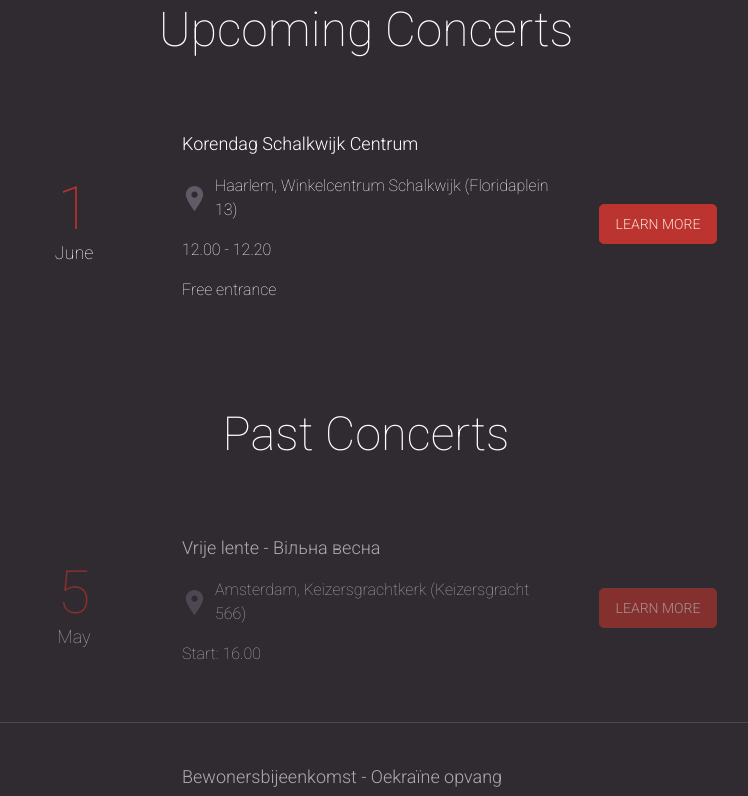
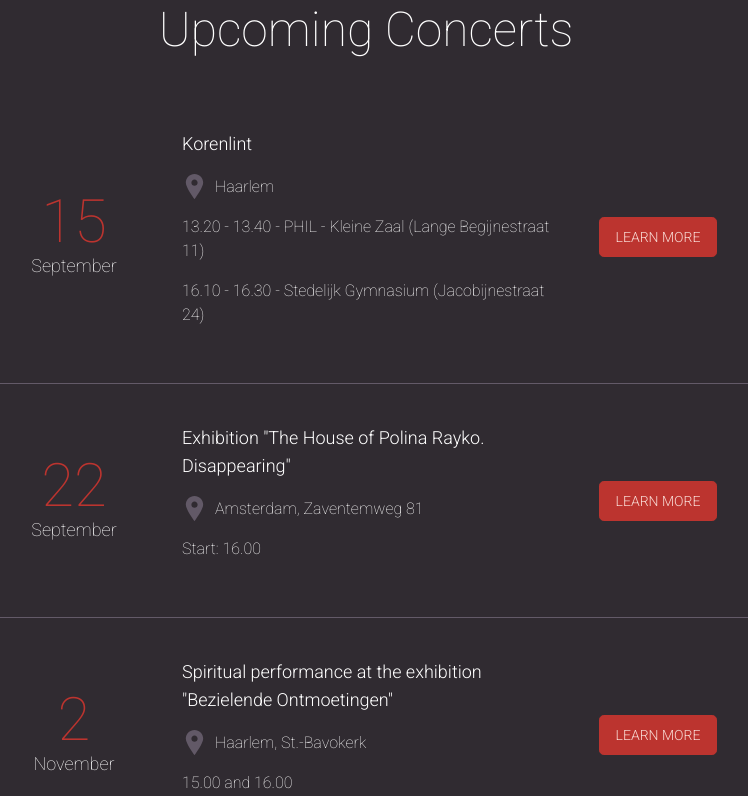
Before and after one commit to lkononenko/makivka-website, a Next.js app: page / in a window 1280 px wide. Shown: the part 940-1736 px from the top of the page, without its empty margins (274-1022 px from the left). Built offline with nearby package versions, Linux system fonts and the light colour scheme.

Commit message:
content: add new concerts

```diff
--- a/package.json
+++ b/package.json
@@ -26,5 +26,6 @@
   },
   "devDependencies": {
     "daisyui": "^3.5.1"
-  }
+  },
+  "packageManager": "pnpm@8.15.8+sha512.d1a029e1a447ad90bc96cd58b0fad486d2993d531856396f7babf2d83eb1823bb83c5a3d0fc18f675b2d10321d49eb161fece36fe8134aa5823ecd215feed392"
 }
--- a/src/app/page.tsx
+++ b/src/app/page.tsx
@@ -9,13 +9,31 @@ import { PastConcerts } from './partials/PastConcerts/PastConcerts'
 
 const upcomingConcerts = [
   {
-    date: '1',
-    month: 'June',
-    title: 'Korendag Schalkwijk Centrum',
-    location: 'Haarlem, Winkelcentrum Schalkwijk (Floridaplein 13)',
-    time: '12.00 - 12.20',
-    desc: 'Free entrance',
-    infoLink: 'https://centrumschalkwijk.nl/evenementen/korendag/'
+    date: '15',
+    month: 'September',
+    title: 'Korenlint',
+    location: 'Haarlem',
+    time: '13.20 - 13.40 - PHIL - Kleine Zaal (Lange Begijnestraat 11)',
+    desc: '16.10 - 16.30 - Stedelijk Gymnasium (Jacobijnestraat 24)',
+    infoLink: 'https://www.korenlint.nl/profiel/makivka'
+  },
+  {
+    date: '22',
+    month: 'September',
+    title: 'Exhibition "The House of Polina Rayko. Disappearing"',
+    location: 'Amsterdam, Zaventemweg 81',
+    time: 'Start: 16.00',
+    desc: '',
+    infoLink: 'https://www.instagram.com/p/C-c7IddM3O9/?igsh=MXdzY3JseHJ0NmxsMg=='
+  },
+  {
+    date: '2',
+    month: 'November',
+    title: 'Spiritual performance at the exhibition "Bezielende Ontmoetingen"',
+    location: 'Haarlem, St.-Bavokerk',
+    time: '15.00 and 16.00',
+    desc: '',
+    infoLink: 'https://www.matthijs-wils.nl'
   },
 ];
 
--- a/src/app/partials/PastConcerts/PastConcerts.tsx
+++ b/src/app/partials/PastConcerts/PastConcerts.tsx
@@ -4,6 +4,15 @@ import { AgendaItem, IAgendaItem } from '@/app/components/AgendaItem/AgendaItem'
 import React, { FC } from 'react';
 
 const pastConcerts = [
+  {
+    date: '1',
+    month: 'June',
+    title: 'Korendag Schalkwijk Centrum',
+    location: 'Haarlem, Winkelcentrum Schalkwijk (Floridaplein 13)',
+    time: '12.00 - 12.20',
+    desc: 'Free entrance',
+    infoLink: 'https://centrumschalkwijk.nl/evenementen/korendag/'
+  },
   {
     date: '5',
     month: 'May',
```
